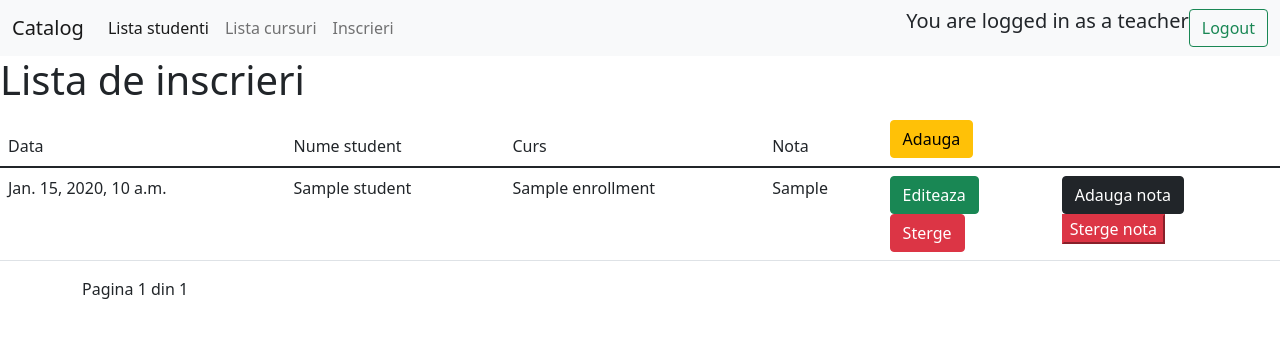
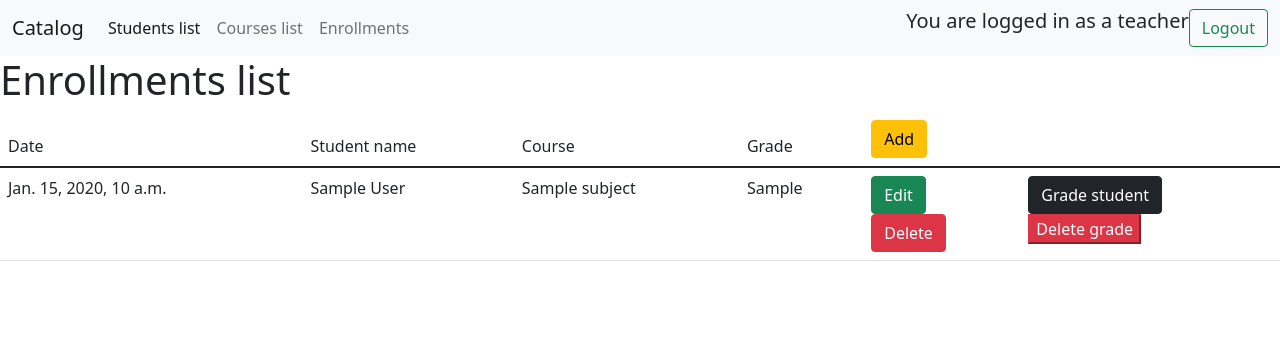
Before and after one commit to darian200205/Students-Platform-Google-Digital-Workshop, a Django app: template catalog_studenti/templates/enrollment_list.html in a window 1280 px wide. Shown: the top 338 px of the page. Run offline with Django 3.2, Linux system fonts and the light colour scheme; tables that the repository leaves empty hold one stand-in row (values such as "Sample post"); the template is opened without the code that fills it: values that come from a table or form of the project are taken from there, most other values are stand-ins (such as "Sample title", 1, 10 or a date in 2020); parts of the project's set-up code (start-up, migrations or seed data) failed here and were passed over; some libraries are stand-ins or nearby versions.

Commit message:
Finished all functionality

```diff
--- a/catalog_studenti/templates/base.html
+++ b/catalog_studenti/templates/base.html
@@ -4,7 +4,7 @@
     <meta charset="UTF-8">
     <meta http-equiv="X-UA-Compatible" content="IE=edge">
     <meta name="viewport" content="width=device-width, initial-scale=1.0">
-    <title>Add student</title>
+    <title>StudentsApp</title>
     <link href="https://cdn.jsdelivr.net/npm/bootstrap@5.1.3/dist/css/bootstrap.min.css" rel="stylesheet" integrity="sha384-1BmE4kWBq78iYhFldvKuhfTAU6auU8tT94WrHftjDbrCEXSU1oBoqyl2QvZ6jIW3" crossorigin="anonymous">
     <link rel="stylesheet" href="https://cdnjs.cloudflare.com/ajax/libs/font-awesome/6.0.0-beta3/css/all.min.css">
 </head>
@@ -21,15 +21,15 @@
                 <div class="collapse navbar-collapse" id="navbarNav">
                       <ul class="navbar-nav">
                             <li class="nav-item">
-                              <a class="nav-link active" aria-current="page" href="{% url 'student_list' %}">Lista studenti</a>
+                              <a class="nav-link active" aria-current="page" href="{% url 'student_list' %}">Students list</a>
                             </li>
 
                             <li class="nav-item">
-                              <a class="nav-link" href="{% url 'subject_list' %}">Lista cursuri</a>
+                              <a class="nav-link" href="{% url 'subject_list' %}">Courses list</a>
                             </li>
 
                             <li class="nav-item">
-                              <a class="nav-link" href="{% url 'enrollment_list' %}">Inscrieri</a>
+                              <a class="nav-link" href="{% url 'enrollment_list' %}">Enrollments</a>
                             </li>
 
                       </ul>
--- a/catalog_studenti/templates/enrollment_form.html
+++ b/catalog_studenti/templates/enrollment_form.html
@@ -4,14 +4,14 @@
 
 {% block content %}
 
-    <h1>Inscriere</h1>
+    <h1>Enrollment</h1>
 
     <form action="" method="post">
         {% csrf_token %}
         {{form|crispy}}
 
         <button type="submit" class="btn btn-dark">
-            Inscrie
+            Enroll
         </button>
 
     </form>
--- a/catalog_studenti/templates/enrollment_list.html
+++ b/catalog_studenti/templates/enrollment_list.html
@@ -1,18 +1,18 @@
 {% extends 'base.html' %}
 
 {% block content %}
-    <h1>Lista de inscrieri</h1>
+    <h1>Enrollments list</h1>
     <table class="table table-responsive">
 
         <thead>
             <tr>
-                <td>Data</td>
-                <td>Nume student</td>
-                <td>Curs</td>
-                <td>Nota</td>
+                <td>Date</td>
+                <td>Student name</td>
+                <td>Course</td>
+                <td>Grade</td>
                 <td>
                     <a href="{% url 'create_enrollment' %}" class="btn btn-warning">
-                        Adauga
+                        Add
                     </a>
                 </td>
             </tr>
@@ -28,27 +28,27 @@
                     {% if enrollment.grades_list %}
                         <td>{{enrollment.grades_list}}</td>
                     {% else %}
-                        <td>Nicio nota</td>
+                        <td>None</td>
                     {% endif %}
 
                     <td>
 
-                        <a href="{% url 'update_enrollment' enrollment.id %}" class="btn btn-success">Editeaza</a>
+                        <a href="{% url 'update_enrollment' enrollment.id %}" class="btn btn-success">Edit</a>
                         <form action="{% url 'delete_enrollment' enrollment.id %}" method="post">
 
                             {% csrf_token %}
-                            <button type="submit" class="btn btn-danger">Sterge</button>
+                            <button type="submit" class="btn btn-danger">Delete</button>
                         </form>
 
                     </td>
 
                     <td>
 
-                        <a href="{% url 'grade_enrollment' enrollment.id %}" class="btn btn-dark">Adauga nota</a>
+                        <a href="{% url 'grade_enrollment' enrollment.id %}" class="btn btn-dark">Grade student</a>
 
                         <form action="{% url 'delete_grade' enrollment.id %}" method="post">
                             {% csrf_token %}
-                            <button type="submit" class="btn-danger">Sterge nota</button>
+                            <button type="submit" class="btn-danger">Delete grade</button>
                         </form>
 
                     </td>
@@ -59,21 +59,5 @@
 
     </table>
 
-    <div class="container">
-        <div class="row">
-            <div class="col-sm">
-                Pagina {{enrollments.number}} din {{number_of_pages}}
-
-                {% if enrollments.has_previous %}
-                    <a href="{% url 'enrollment_list' %}?page={{enrollments.previous_page_number}}" class="btn btn-primary">Inapoi</a>
-                {% endif %}
-
-                {% if enrollments.has_next %}
-                    <a href="{% url 'enrollment_list' %}?page={{enrollments.next_page_number}}" class="btn btn-primary">Urmatoarea</a>
-                {% endif %}
-
-            </div>
-        </div>
-    </div>
 
 {% endblock %}
--- a/catalog_studenti/templates/student_form.html
+++ b/catalog_studenti/templates/student_form.html
@@ -6,6 +6,7 @@
     <form action="" method="post" autocomplete="off">
 
         {% csrf_token %}
+        {{user_form|crispy}}
         {{form|crispy}}
 
         <button type="submit" class="btn btn-dark">
@@ -13,7 +14,7 @@
         </button>
 
         <a href="{% url 'student_list' %}" class="btn btn-primary">
-            Inapoi
+            Go back
         </a>
 
     </form>
```
Also changed, not shown: catalog_studenti/students_app/forms.py (+7 -6 lines), catalog_studenti/students_app/views.py (+22 -6 lines), catalog_studenti/templates/student_profile.html (+23 -3 lines), catalog_studenti/templates/subject_list.html (+34 -7 lines), README.md.
